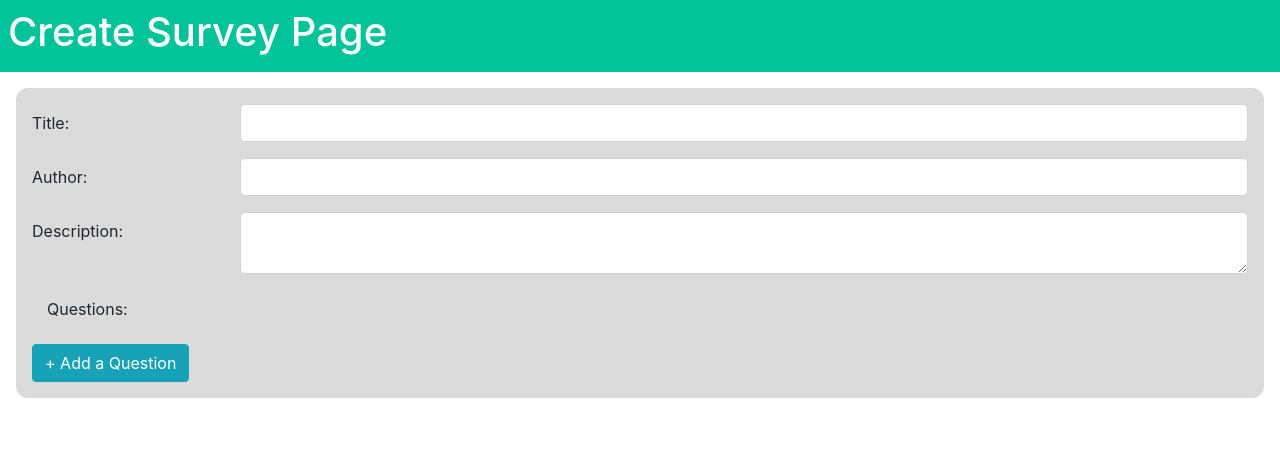
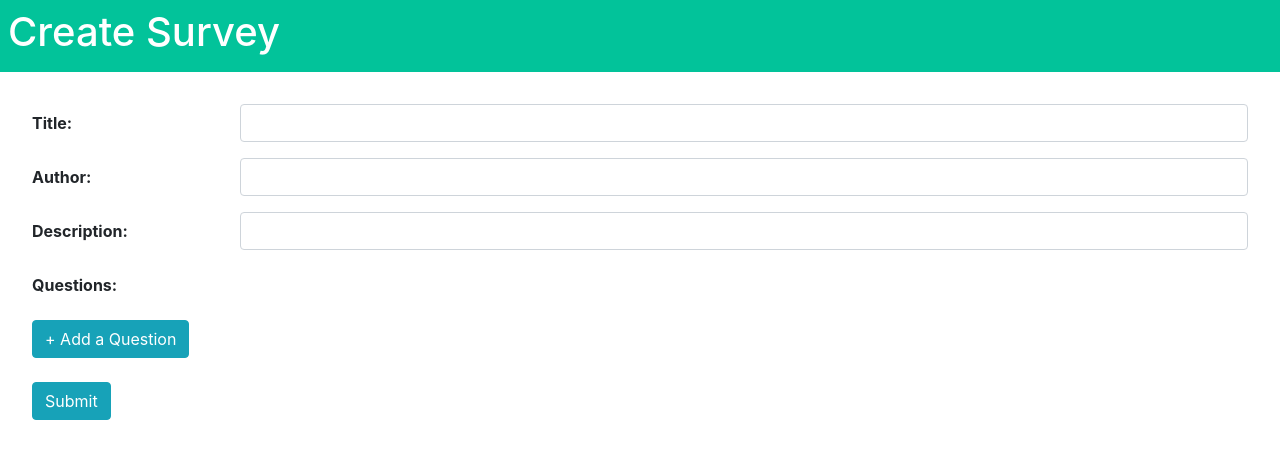
Before and after one commit to thecomputerguyjeff/surveyui, a React (Create React App) app: page / in a window 1280 px wide. Shown: the top 458 px of the page. Built offline with nearby package versions, Linux system fonts and the light colour scheme.

Commit message:
createsurvey

```diff
--- a/src/createSurvey/createSurveyPage.js
+++ b/src/createSurvey/createSurveyPage.js
@@ -8,55 +8,84 @@ export default class createSurveyPage extends React.Component{
         this.state = {
             surveyTitle: '',
             surveyAuthor: '',
+            surveyDescription: '',
             surveyQuestions: [],
+            surveyRecipients: [],
             addAQuestion: false,
         }
+    }
+
+    handleInputChange = (event) => {
+        console.log(event.target.value)
+        this.setState({[event.target.name]: event.target.value})
     }
 
     createNewQuestion = () => {
          this.setState({addAQuestion: true})
     }
 
+    addAQuestion = (question) => {
+        const questions = [...this.state.surveyQuestions, question];
+        this.setState({surveyQuestions: questions,
+                        addAQuestion: false,
+                    })
+    }
+
+    submitSurvey = ()=>{
+        fetch("https://ti-survey-server.herokuapp.com/api/saveShell", {
+            method: 'POST',
+            headers: {
+                'Content-Type': 'application/json',
+                'Accept': 'application/json',
+            },
+            body: JSON.stringify({author:this.state.surveyAuthor,
+                    title:this.state.surveyTitle,
+                    description: this.state.surveyDescription,
+                    questionList: this.state.surveyQuestions,
+                    recipientList: this.state.surveyRecipients,
+                            })
+                        })
+        .then((res) => res.json())
+        .then((data) =>  console.log(data))
+        .catch((err)=>console.log(err))
+    }
+
     render(){
+        let inputs = ["Title", "Author", "Description"]
         return (
         <div>
             <div className="titleBar">
-                <h1>Create Survey Page</h1>
+                <h1>Create Survey</h1>
             </div>
+
             <Form className="createSurveyForm">
-                <FormGroup row>
-                    <Label for="surveyTitle" sm={2}>Title:</Label>
+
+            {inputs.map((value, index) => {
+                return(
+                    <FormGroup row key={index}>
+                    <Label for={`survey${value}`} sm={2}className="font-weight-bold">{value}:</Label>
                     <Col sm={10}>
-                        <Input type="text" name="surveyTitle" />
+                        <Input type="text" name={`survey${value}`} onChange={this.handleInputChange}/>
                     </Col>
                 </FormGroup>
+                )
+            })}
 
                 <FormGroup row>
-                    <Label for="surveyAuthor" sm={2}>Author:</Label>
-                    <Col sm={10}>
-                        <Input type="text" name="surveyAuthor" />
-                    </Col>
+                    <Label sm={2} className="font-weight-bold">Questions:</Label>
                 </FormGroup>
 
-                <FormGroup row>
-                    <Label for="surveyDescription" sm={2}>Description:</Label>
-                    <Col sm={10}>
-                        <Input type="textarea" name="surveyDescription" />
-                    </Col>
-                </FormGroup>
-
-                <FormGroup>
-                    <Label sm={2}>Questions:</Label>
-                </FormGroup>
-
-                {this.state.surveyQuestions}
-
                 {this.state.addAQuestion ?
-                <NewQuestion /> :
-                <Button color="info" onClick ={this.createNewQuestion}>+ Add a Question</Button>
+                <NewQuestion addAQuestion={this.addAQuestion}/> :
+                <span>
+                    <Button color="info" onClick ={this.createNewQuestion}>+ Add a Question</Button>
+                    <br />
+                </span>
                 }
 
+                <br />
 
+            <Button color="info" onClick={this.submitSurvey}>Submit</Button>
             </Form>
             </div>
         )
--- a/src/createSurvey/newQuestion.js
+++ b/src/createSurvey/newQuestion.js
@@ -1,7 +1,7 @@
 import React from 'react'
-import {Label,Input, Button, FormGroup} from 'reactstrap'
+import {Label,Input, Button} from 'reactstrap'
 import {FontAwesomeIcon} from '@fortawesome/react-fontawesome'
-import Radio from '../surveyAnswerTypes/radio';
+import SurveyAnswerFactory from '../surveyAnswerTypes/surveyAnswerFactory';
 
 export default class NewQuestion extends React.Component{
 
@@ -10,6 +10,8 @@ export default class NewQuestion extends React.Component{
         this.state= {
             question:'',
             answerType: null,
+            answers: [],
+            answerCount: 1,
         }
     }
 
@@ -17,10 +19,38 @@ export default class NewQuestion extends React.Component{
         this.setState({answerType: index})
     }
 
+    addToAnswerCount = () =>{
+        this.setState({answerCount: this.state.answerCount+1})
+    }
+
     getAnswerJSX = () => {
+        let answers =[]
+        for (let i=0; i<this.state.answerCount; i++){
+            answers.push(<SurveyAnswerFactory
+                            answerType={this.state.answerType}
+                            key={i}
+                            handleInput={this.handleInputChange}/>);
+            const list = this.state.answers.concat('')
+            this.setState({
+                answers: list,
+            })
+        }
         return(
-            (<Radio text={<Input type="text" name="radioText"></Input>} name="name"/>)
+            <div>
+            {answers}
+            </div>
         )
+    }
+
+    handleInputChange = (event) => {
+        this.setState({[event.target.name]: event.target.value})
+    }
+
+    addAnswers = (event) => {
+        console.log(event.target.value);
+        this.setState(state => {
+            const answers = [...state.answers, event.target.value];
+            return answers;})
     }
 
     render(){
@@ -34,8 +64,8 @@ export default class NewQuestion extends React.Component{
             <div className="newQuestionForm">
             <Button close />
             <h4>New Question</h4>
-            <Label for="newQuestion">Question:</Label>
-            <Input type="text" name="newQuestion"></Input>
+            <Label for="question">Question:</Label>
+            <Input type="text" name="question" onChange={this.handleInputChange}></Input>
             <br/>
 
 
@@ -45,12 +75,27 @@ export default class NewQuestion extends React.Component{
             {this.state.answerType === null ?
                 //if no answertype show the options
                 (buttons.map((value, index) => {
-                    return <span> <Button key={index} onClick={() => this.selectAnswerType(index)}><FontAwesomeIcon icon= {value[0]} />  {value[1]}</Button>{' '}</span>
+                    return <span key={index}> <Button onClick={() => this.selectAnswerType(value[1])}><FontAwesomeIcon icon= {value[0]} />  {value[1]}</Button>{' '}</span>
                 })):
                 //once answerType was set, display that type
-                //(<Radio text={<Input type="text" name="radioText"></Input>} name="name"/>)
-                this.getAnswerJSX()
-              }
+                (<div>
+                {this.getAnswerJSX()}
+                {this.state.answerType === "Radio" || this.state.answerType === "Checkbox"?
+                <Button size="sm" onClick ={this.addToAnswerCount}>
+                +
+                </Button>: null}
+                </div>
+                )}
+
+            <br />
+            <Button
+                color="info"
+                onClick={() =>this.props.addAQuestion({
+                    question:this.state.question,
+                    answerType: this.state.answerType,
+                })}>
+            <FontAwesomeIcon icon="check"/>
+            </Button>
             </div>
         )
     }
--- a/src/index.css
+++ b/src/index.css
@@ -52,7 +52,7 @@ code {
 }
 
 .createSurveyForm{
-  background-color: #dbdbdb;
+  /* background-color: #dbdbdb; */
   margin: 1em;
   padding: 1em;
   border-radius: .75em;
@@ -66,3 +66,8 @@ code {
   border-radius: .75em;
 
 }
+
+.numericRange{
+  width: 20%;
+  display: inline;
+}
--- /dev/null
+++ b/src/surveyAnswerTypes/numeric.js
@@ -0,0 +1,37 @@
+import React from 'react'
+import {FormGroup, Label, Input, FormFeedback} from 'reactstrap'
+
+export default class Numeric extends React.Component{
+
+  constructor(props){
+    super(props);
+    this.state ={
+      isValid: true,
+    }
+  }
+
+    checkIfNumber = (i) => {
+        return !Number.isNaN(i)
+      }
+
+    handleInput = (event) => {
+      let extraValidation = this.props.validationCheck ? this.props.validationCheck(): true
+      let input = Number(event.target.value)
+      this.props.handleInput(event)
+      this.setState({isValid: this.checkIfNumber(input) && extraValidation})
+    }
+    render(){
+      return(
+    <FormGroup>
+    <Label for="exampleEmail">{this.props.label}</Label>
+    <Input className={this.props.className}
+      invalid={!this.state.isValid}
+      onChange={this.handleInput}
+      name={this.props.name} />
+<FormFeedback invalid>
+  Uh oh! Looks like you typed in something invalid.
+</FormFeedback>
+  </FormGroup>
+      )
+    }
+}
--- a/src/surveyAnswerTypes/radio.js
+++ b/src/surveyAnswerTypes/radio.js
@@ -10,6 +10,7 @@ export default class Radio extends React.Component{
                   {this.props.text}
                 </Label>
                 </FormGroup>
+
         )
     }
 }
--- /dev/null
+++ b/src/surveyAnswerTypes/surveyAnswerFactory.js
@@ -0,0 +1,54 @@
+import React from 'react'
+import {Input} from 'reactstrap'
+import Radio from '../surveyAnswerTypes/radio';
+import Numeric from './numeric';
+
+export default class SurveyAnswerFactory extends React.Component {
+    constructor(props){
+        super(props);
+        this.state = {
+            min: -Infinity,
+            max: Infinity,
+        }
+    }
+
+    handleInputChange = (event) => {
+        console.log(event.target.value)
+        this.setState({[event.target.name]: event.target.value})
+    }
+
+    checkIfGreater = () =>{
+            return this.state.min < this.state.max
+    }
+    render(){
+        switch(this.props.answerType){
+            case "Radio":
+                return(
+                    <Radio text={<Input type="text" name="radioText"></Input>} name="name"
+                        onChange = {this.props.handleInput}/>
+                    )
+            case "Numeric":
+                return(
+                    <span>
+                        Range between
+                            <Numeric className="numericRange"name="min"
+                            handleInput = {this.handleInputChange}/> and
+                            <Numeric className="numericRange"validationCheck={this.checkIfGreater} name="max"
+                            handleInput = {this.handleInputChange}/>
+                    </span>
+                )
+            case "Freeform":
+                return(
+                    <p>User will be given a textbox.</p>
+                )
+            case "Checkbox":
+                    return(
+                        <p>Need to get checkbox.</p>
+                    )
+            default:
+                    return(
+                        <p>Invalid response selected.</p>
+                    )
+        }
+    }
+}
```
Also changed, not shown: src/App.js (+4 -3 lines).
